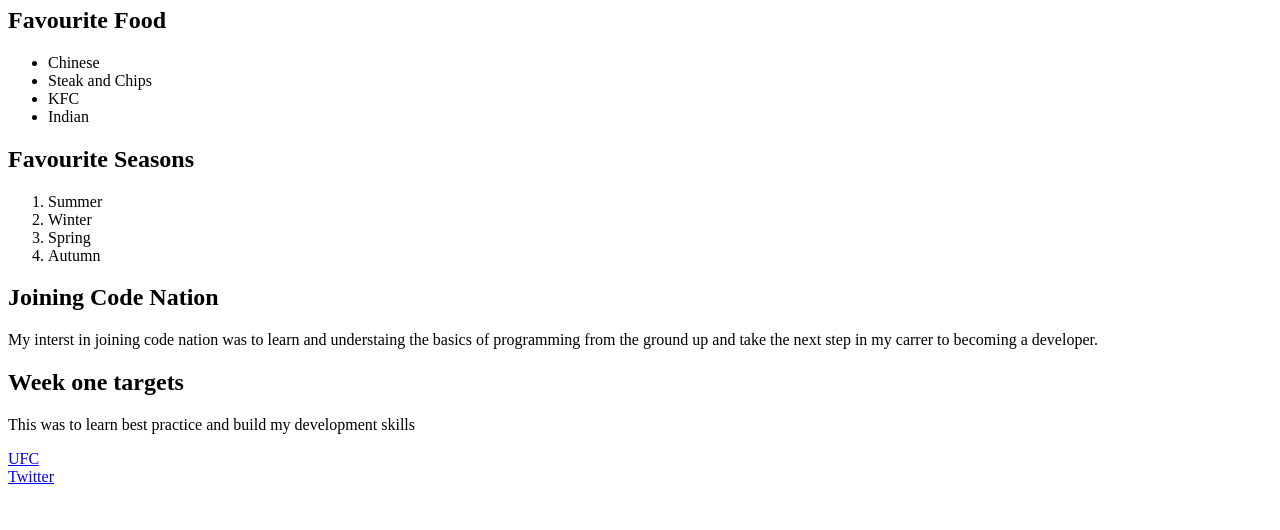
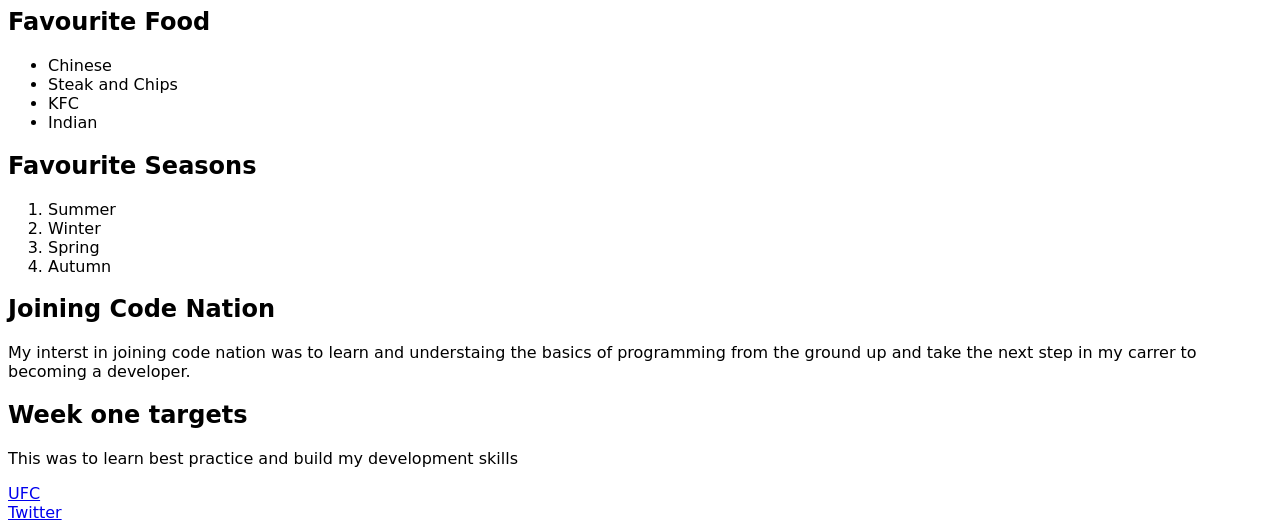
Before and after one commit to OrmesherPersonal/myFirstWebsite, a plain HTML site: page index.html in a window 1280 px wide. Shown: the part 281-811 px from the top of the page. Drawn offline with Linux system fonts and the light colour scheme.

Commit message:
added fonts and stylesheet

```diff
--- /dev/null
+++ b/css/style.css
@@ -0,0 +1,6 @@
+body {
+  /*  font-size: 100vh; */
+  font-family: 'Gilroy',cursive ,'Times New Roman', Times, serif;
+
+
+}
--- a/index.html
+++ b/index.html
@@ -6,6 +6,7 @@
     <meta name="description" content="show first HTML results">
     <meta name="viewport" content="width=device-width, initial-scale=1.0">
     <meta http-equiv="X-UA-Compatible" content="ie=edge">
+    <link rel="stylesheet" href="css/style.css">
     <title>Activity about me</title>
 </head>
 
```
Also changed, not shown: fonts/Gilroy-ExtraBold.otf (added), fonts/Gilroy-Light.otf (added), 1 other file.
